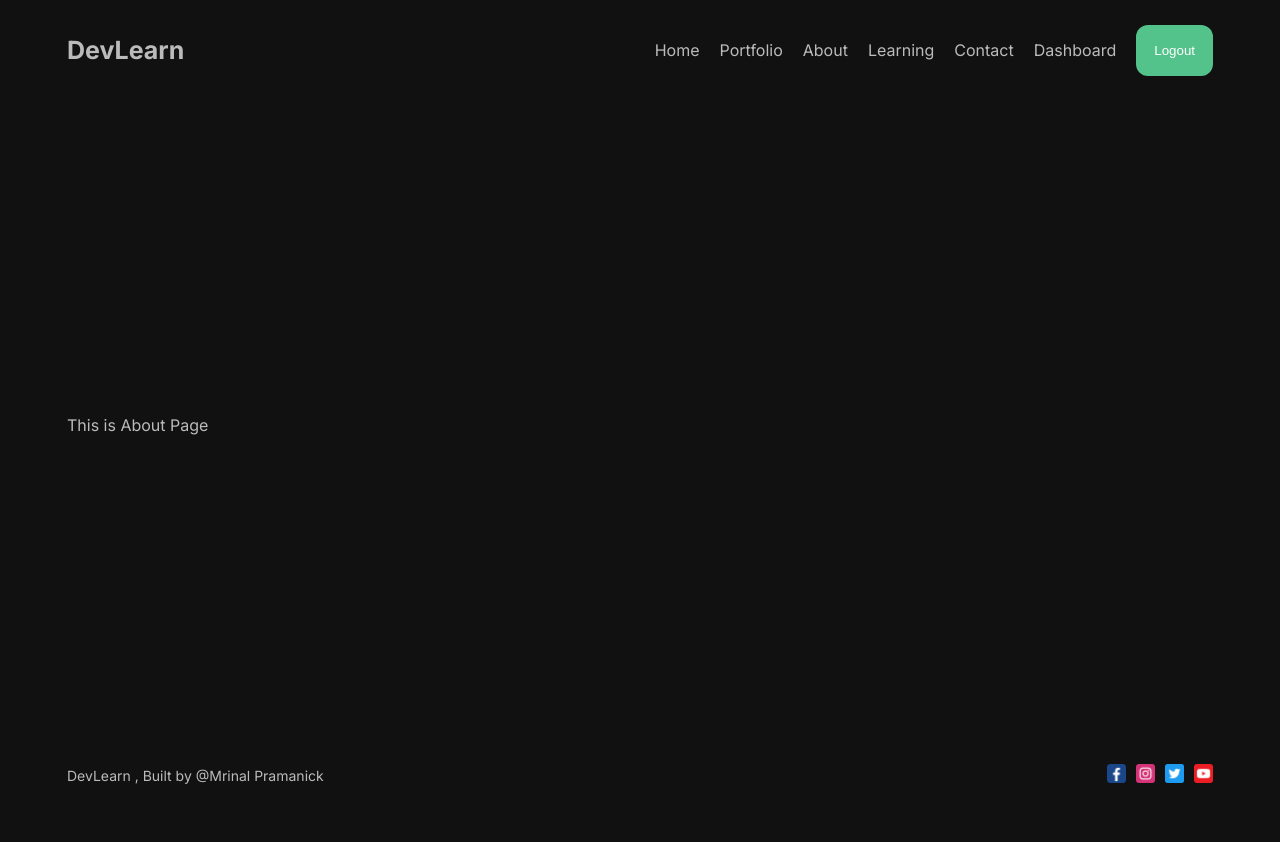
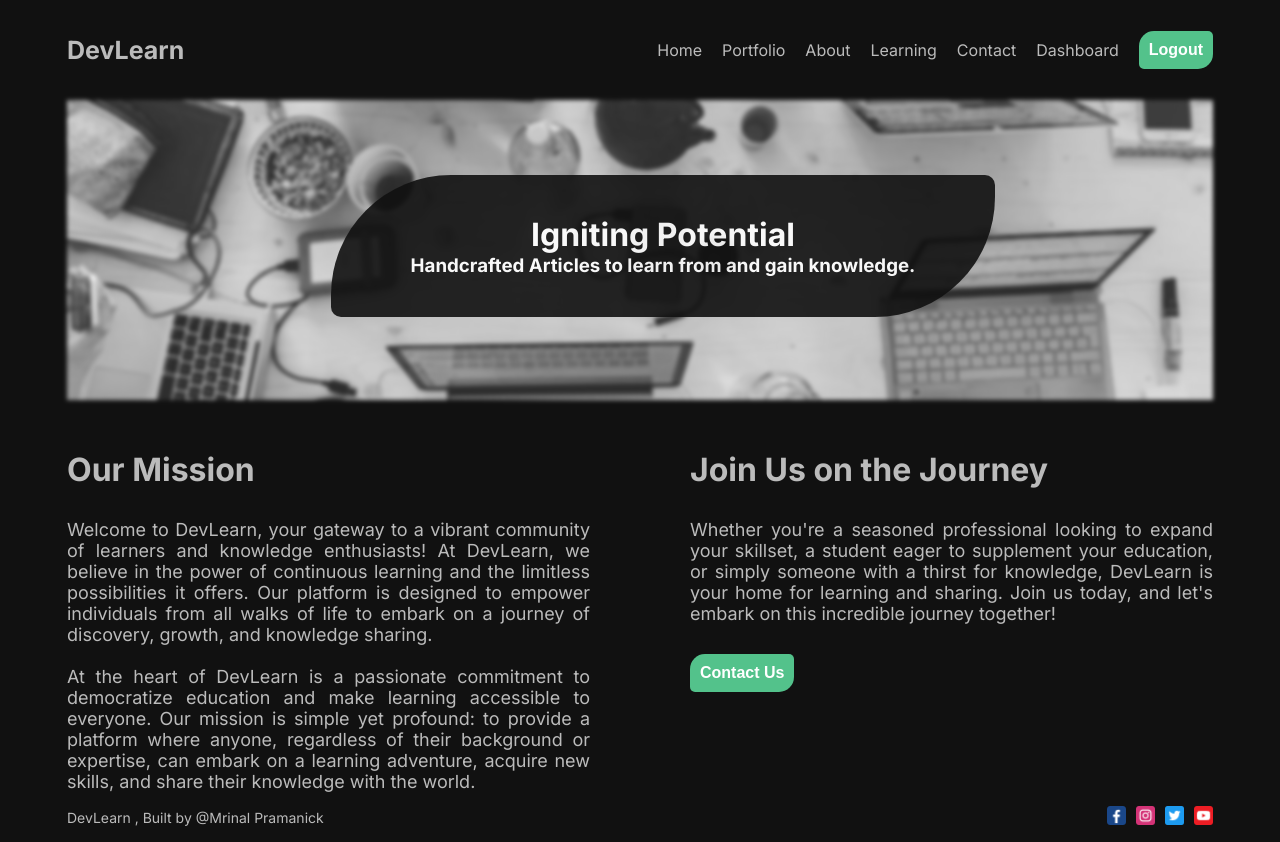
Before and after one commit to mrinalxdev/next-api, a Next.js app: page /about in a window 1280 px wide. Before the commit the page ends 800 px from the top, so only its background shows below. Built offline with nearby package versions, Linux system fonts and the light colour scheme.

Commit message:
Added : About Page

```diff
--- a/src/app/about/about.module.css
+++ b/src/app/about/about.module.css
@@ -0,0 +1,41 @@
+.container {
+
+}
+
+.imgContainer {
+    width: 100%;
+    height: 300px;
+    position: relative;
+}
+.img {
+    object-fit: cover;
+    filter: blur(2px) grayscale(100%);
+}
+.imgText {
+    position: absolute;
+    top: 25%;
+    left: 23%;
+    text-align: center;
+    background: #111;
+    padding: 40px 80px;
+    opacity: 0.9;
+    border-radius: 120px 10px;
+}
+.imgTitle, .imgDesc{
+    color: white;
+}
+.textContainer{
+    display: flex;
+    gap: 100px;
+}
+.item{
+    flex: 1;
+    margin-top: 50px;
+    display: flex;
+    flex-direction: column;
+    gap: 30px;
+}
+.desc{
+    font-size: 18px;
+    text-align: justify;
+}
--- a/src/app/about/page.jsx
+++ b/src/app/about/page.jsx
@@ -1,12 +1,55 @@
-import React from 'react'
-import styles from './about.module.css'
+import React from "react";
+import styles from "./about.module.css";
+import Image from "next/image";
+import about from "public/about.avif";
+import Button from "@/components/button/Button";
 
 const About = () => {
   return (
-    <div>
-        This is About Page
+    <div className={styles.container}>
+      <div className={styles.imgContainer}>
+        <Image src={about} fill={true} className={styles.img} />
+        <div className={styles.imgText}>
+          <h1 className={styles.imgTitle}>Igniting Potential</h1>
+          <h3 className={styles.imgDesc}>
+            Handcrafted Articles to learn from and gain knowledge.
+          </h3>
+        </div>
+      </div>
+      <div className={styles.textContainer}>
+        <div className={styles.item}>
+          <h1 className={styles.title}>Our Mission</h1>
+          <p className={styles.desc}>
+            Welcome to DevLearn, your gateway to a vibrant community of learners
+            and knowledge enthusiasts! At DevLearn, we believe in the power of
+            continuous learning and the limitless possibilities it offers. Our
+            platform is designed to empower individuals from all walks of life
+            to embark on a journey of discovery, growth, and knowledge sharing.
+            <br />
+            <br />
+            At the heart of DevLearn is a passionate commitment to democratize
+            education and make learning accessible to everyone. Our mission is
+            simple yet profound: to provide a platform where anyone, regardless
+            of their background or expertise, can embark on a learning
+            adventure, acquire new skills, and share their knowledge with the
+            world.
+          </p>
+        </div>
+        <div className={styles.item}>
+          <h1 className={styles.title}>Join Us on the Journey</h1>
+          <p className={styles.desc}>
+            Whether you're a seasoned professional looking to expand your
+            skillset, a student eager to supplement your education, or simply
+            someone with a thirst for knowledge, DevLearn is your home for
+            learning and sharing. Join us today, and let's embark on this
+            incredible journey together!
+          </p>
+
+          <Button title="Contact Us" url="contact" />
+        </div>
+      </div>
     </div>
-  )
-}
+  );
+};
 
-export default About
+export default About;
--- a/src/app/page.jsx
+++ b/src/app/page.jsx
@@ -1,6 +1,7 @@
 import Image from "next/image";
 import Hero from "public/hero.png";
 import styles from "./page.module.css";
+import Button from "@/components/button/Button";
 
 export default function Home() {
   return (
@@ -14,7 +15,7 @@ export default function Home() {
           Learn while you share your learning to the other people. <br /> Happy
           DevLearning !
         </p>
-        <button className={styles.button}>Learn !</button>
+        <Button title="Learn !" url="blog" />
       </div>
       <div className={styles.item}>
         <Image src={Hero} className={styles.img} />
--- /dev/null
+++ b/src/components/button/Button.jsx
@@ -0,0 +1,13 @@
+import React from "react";
+import styles from "./button.module.css";
+import Link from "next/link";
+
+const Button = ({ title, url }) => {
+  return (
+    <Link href={url}>
+      <button className={styles.button}>{title}</button>
+    </Link>
+  );
+};
+
+export default Button;
--- /dev/null
+++ b/src/components/button/button.module.css
@@ -0,0 +1,11 @@
+.button {
+    padding: 10px;
+    cursor: pointer;
+    background-color: #53c28b;
+    border-radius: 15px 5px;
+    border: none;
+    font-size: 16px;
+    width: max-content;
+    font-weight: 700;
+    color: white;
+}
--- a/src/components/navbar/Navbar.jsx
+++ b/src/components/navbar/Navbar.jsx
@@ -4,6 +4,7 @@ import Link from "next/link";
 import React from "react";
 import { links } from "@/constants/constant";
 import styles from "./navbar.module.css";
+import Button from "../button/Button";
 
 const Navbar = () => {
   return (
@@ -15,7 +16,7 @@ const Navbar = () => {
             {link.title}
           </Link>
         ))}
-        <button className={styles.logout}>Logout</button>
+        <Button title="Logout" url="www.google.com"/>
       </div>
     </div>
   );
```
Also changed, not shown: public/about.avif (added), 1 other file (tests, documents, lock files or other folders).
